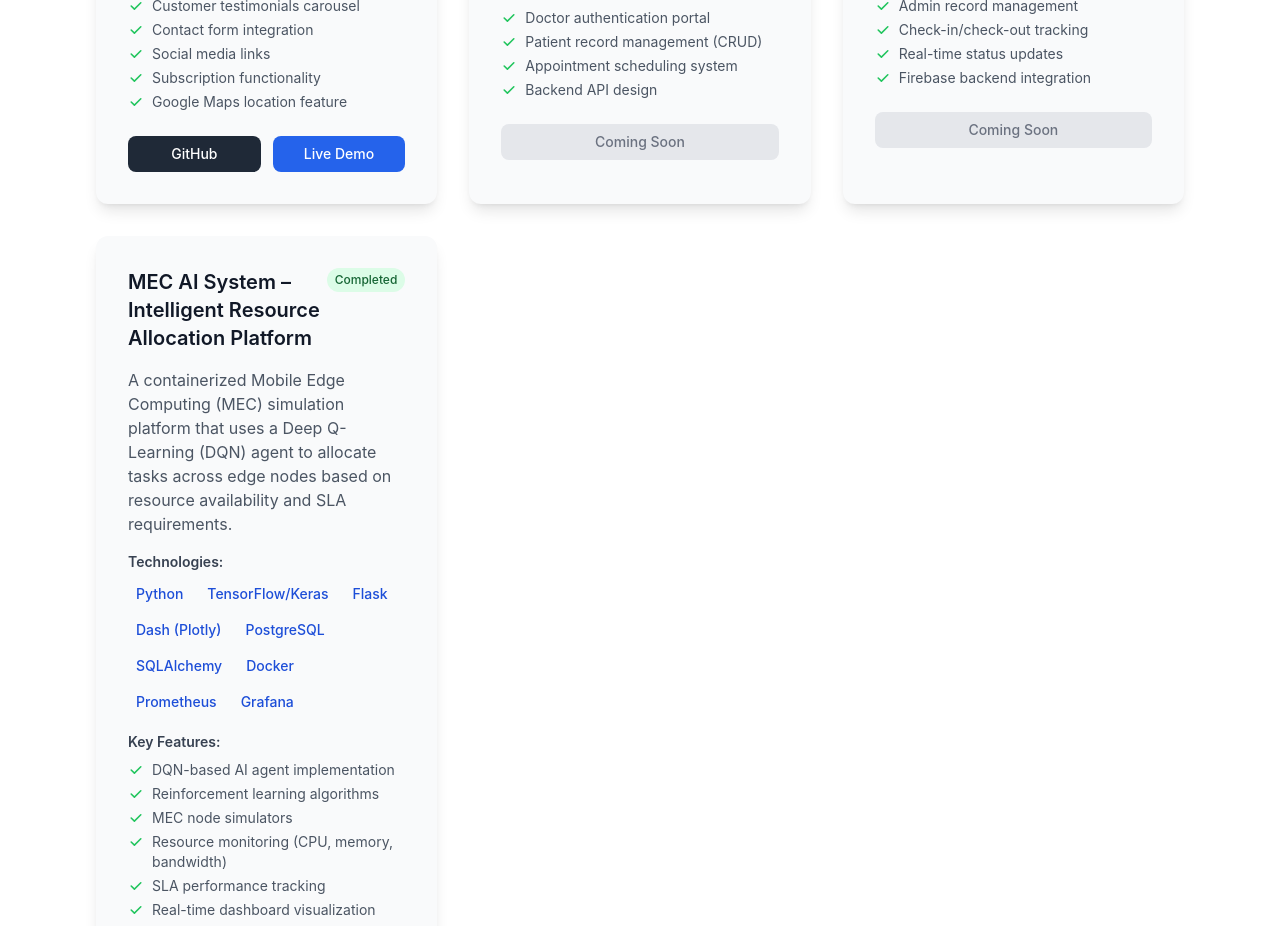
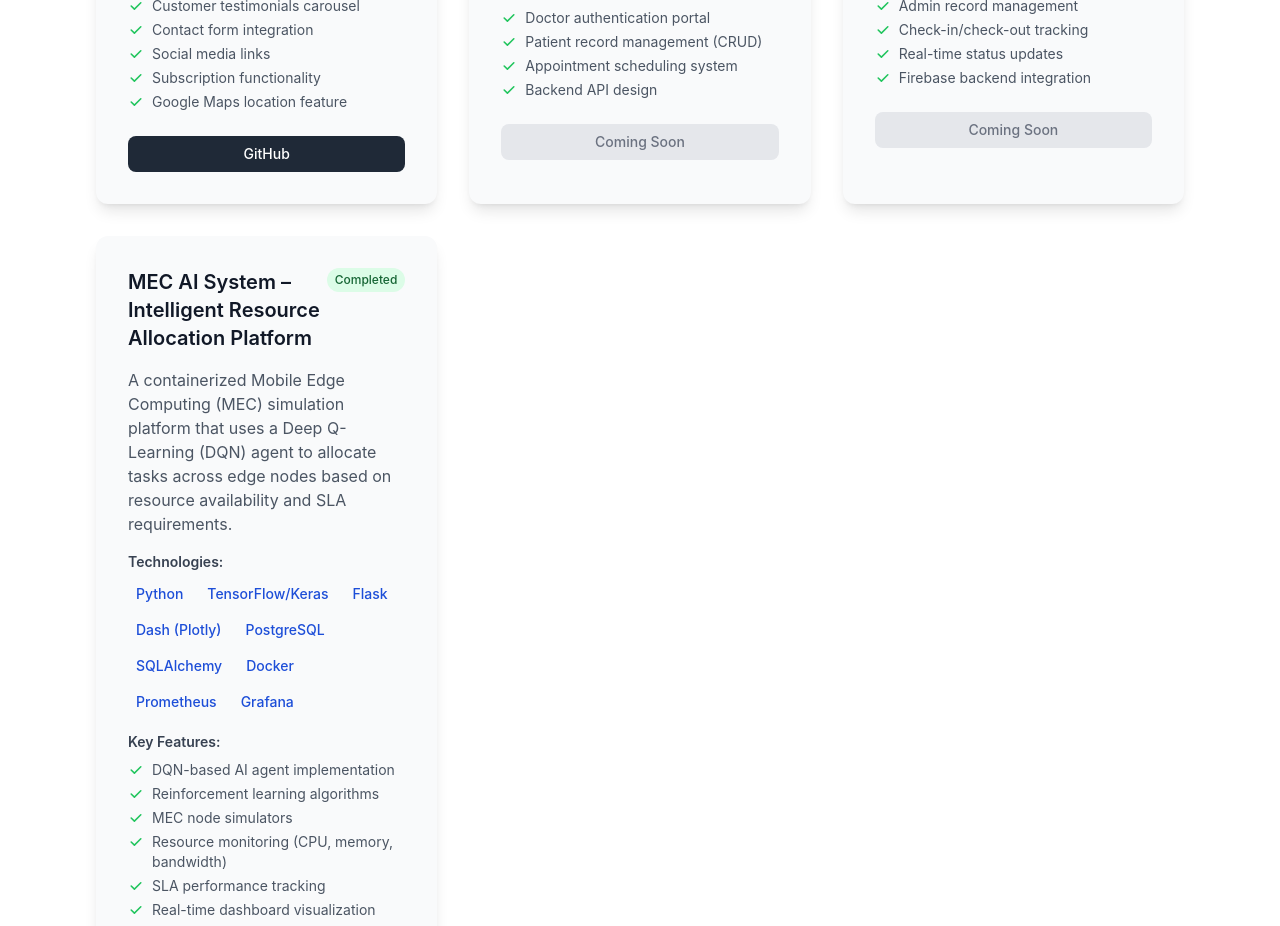
Before and after one commit to RickyShadrick/portfolio, a React (Create React App) app: page / in a window 1280 px wide. Shown: the part 3220-4146 px from the top of the page. Built offline with nearby package versions, Linux system fonts and the light colour scheme; the HTML template or start-up script is replaced by a standard one.

Commit message:
Update portfolio content

```diff
--- a/src/components/Projects.js
+++ b/src/components/Projects.js
@@ -17,8 +17,8 @@ const Projects = () => {
         'Google Maps location feature'
       ],
       status: 'Completed',
-      github: 'https://github.com/RickyShadrick/telbase-bpo-website',
-      demo: 'https://telbase-demo.example.com'
+      github: 'https://github.com/RickyShadrick/Telbase/tree/main/PBO-html',
+      demo: '#'
     },
     {
       title: 'Live Doctor – Telehealth Web Platform',
```
